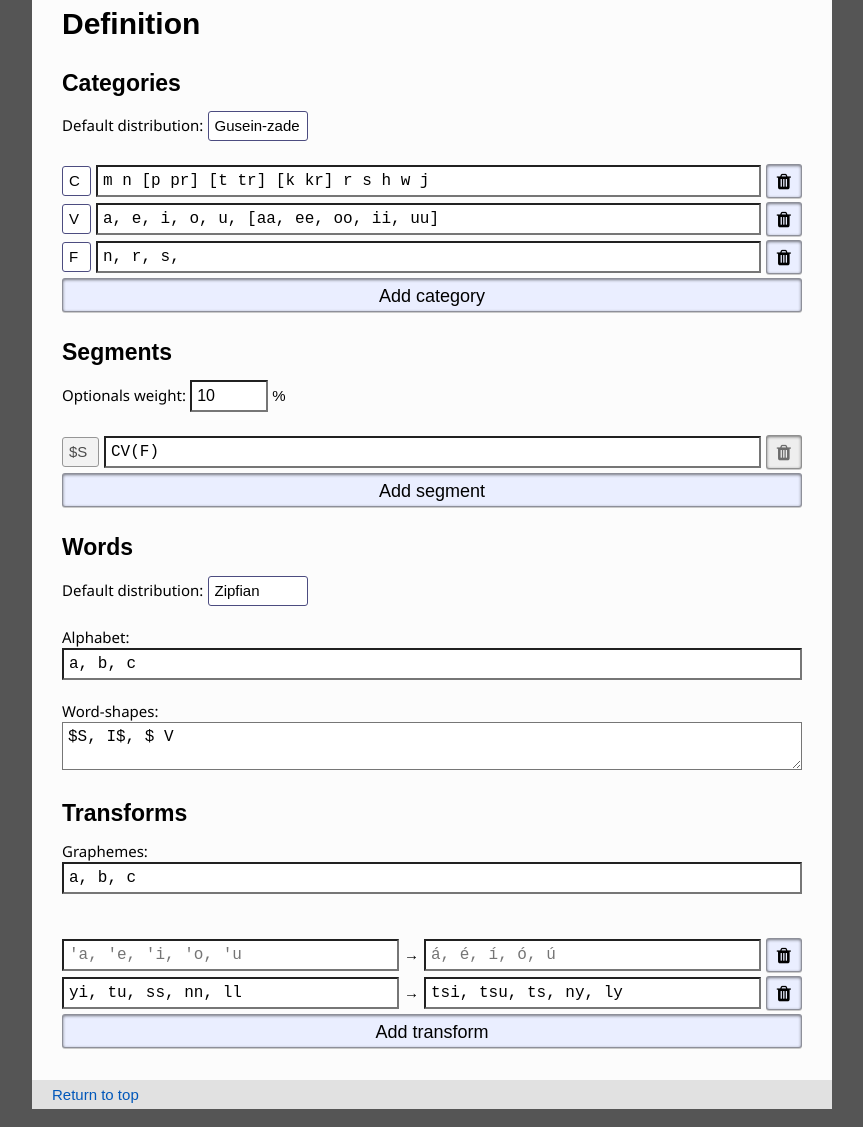
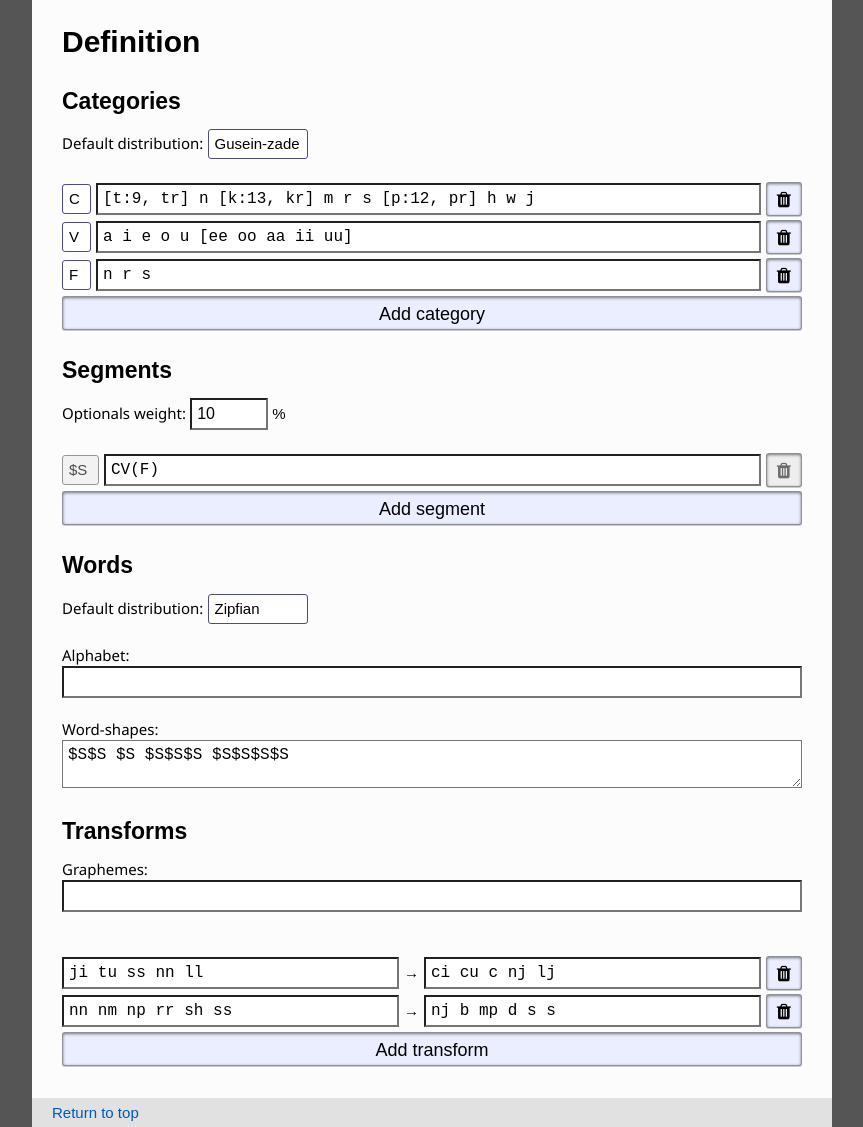
Before and after one commit to Neonnaut/vocabug-lite-ts, a website built with Vite: page index.html in a window 1280 px wide. Shown: the part 844-1971 px from the top of the page, without its empty margins (208-1071 px from the left). Built offline with nearby package versions, Linux system fonts and the light colour scheme; some packages are replaced by stand-ins of ours.

Commit message:
pre rewrite

```diff
--- a/index.html
+++ b/index.html
@@ -55,7 +55,7 @@
 
         </div>
 
-        <textarea spellcheck="false" data-gramm="false" data-gramm_editor="false" data-enable-grammarly="false" rows="6" id='voc-output-words-field' spellcheck='false' placeholder="Generated words will be shown here..."></textarea><br>
+        <textarea spellcheck="false" data-gramm="false" data-gramm_editor="false" data-enable-grammarly="false" rows="7" id='voc-output-words-field' spellcheck='false' placeholder="Generated words will be shown here..."></textarea><br>
 
         <div id='voc-output-message' style="border: 2px solid #000;"></div>
 
@@ -140,9 +140,9 @@
                 <option value="P">P</option><option value="Q">Q</option><option value="R">R</option>
                 <option value="S">S</option><option value="T">T</option><option value="U">U</option>
                 <option value="V">V</option><option value="W">W</option><option value="X">X</option>
-                <option value="Y">Y</option><option value="Z">Z</option>
+                <option value="Y">Y</option><option value="Z">Z</option>t n k m ch l ꞌ s r d h w b y p g
               </select>
-              <input type="text" name="category-field" spellcheck="false" class="w-full monospace" value="m n [p pr] [t tr] [k kr] r s h w j">
+              <input type="text" name="category-field" spellcheck="false" class="w-full monospace" value="[t:9, tr] n [k:13, kr] m r s [p:12, pr] h w j">
 
               <button class="voca-delete"><i class="fa fa-trash"></i></button>
             </div>
@@ -163,7 +163,7 @@
                 <option value="V" selected="selected">V</option><option value="W">W</option><option value="X">X</option>
                 <option value="Y">Y</option><option value="Z">Z</option>
               </select>
-              <input type="text" name="category-field" spellcheck="false" class="w-full monospace" value="a, e, i, o, u, [aa, ee, oo, ii, uu]">
+              <input type="text" name="category-field" spellcheck="false" class="w-full monospace" value="a i e o u [ee oo aa ii uu]">
 
               <button class="voca-delete"><i class="fa fa-trash"></i></button>
             </div>
@@ -182,7 +182,7 @@
                 <option value="V">V</option><option value="W">W</option><option value="X">X</option>
                 <option value="Y">Y</option><option value="Z">Z</option>
               </select>
-              <input type="text" name="category-field" spellcheck="false" class="w-full monospace" value="n, r, s,">
+              <input type="text" name="category-field" spellcheck="false" class="w-full monospace" value="n r s">
 
               <button class="voca-delete"><i class="fa fa-trash"></i></button>
             </div>
@@ -191,8 +191,6 @@
         </div>
 
         <button type="button" id="voc-add-category" class="wide-btn">Add category</button>
-
-
 
           <h3>Segments</h3>
 
@@ -231,37 +229,37 @@
 
           <label for="alphabet">Alphabet:</label><br>
           <div class="flex flex-col gap-2">
-            <input id="alphabet" type="text" spellcheck="false" class="monospace" aria-label="Pattern" value="a, b, c">
+            <input id="alphabet" type="text" spellcheck="false" class="monospace" value="">
           </div>
           <br>
 
 
           <label for="word-shapes">Word-shapes:</label><br>
-          <textarea spellcheck="false" id="word-shapes" class="monospace">$S, I$, $ V</textarea>
+          <textarea spellcheck="false" id="word-shapes" class="monospace">$S$S $S $S$S$S $S$S$S$S</textarea>
 
         <h3>Transforms</h3>
 
           <label for="graphemes">Graphemes:</label><br>
           <div class="flex flex-col gap-2">
-            <input id="graphemes" type="text" spellcheck="false" class="monospace" aria-label="Pattern" value="a, b, c">
+            <input id="graphemes" type="text" spellcheck="false" class="monospace" aria-label="Pattern" value="">
           </div>
         <br><br>
 
         <div id="transform-container">
           <div class="flex flex-col gap-2">
             <div class="flex items-center gap-2">
-              <input name="transform-target" spellcheck="false" type="text" placeholder="'a, 'e, 'i, 'o, 'u" class="w-full monospace">
+              <input name="transform-target" spellcheck="false" type="text" value="ji tu ss nn ll" class="w-full monospace">
               <a>&#8594;</a>
-              <input name="transform-after" spellcheck="false" type="text" placeholder="á, é, í, ó, ú" class="w-full monospace">
+              <input name="transform-after" spellcheck="false" type="text" value="ci cu c nj lj" class="w-full monospace">
               <button class="voca-delete"><i class="fa fa-trash"></i></button>
             </div>
           </div>
 
           <div class="flex flex-col gap-2">
             <div class="flex items-center gap-2">
-              <input name="transform-target" spellcheck="false" type="text" value="yi, tu, ss, nn, ll" class="w-full monospace">
+              <input name="transform-target" spellcheck="false" type="text" value="nn nm np rr sh ss" class="w-full monospace">
               <a>&#8594;</a>
-              <input name="transform-after" spellcheck="false" type="text" value="tsi, tsu, ts, ny, ly" class="w-full monospace">
+              <input name="transform-after" spellcheck="false" type="text" value="nj b mp d s s" class="w-full monospace">
               <button class="voca-delete"><i class="fa fa-trash"></i></button>
             </div>
           </div>
```
Also changed, not shown: src/modules/core.ts (+7 -24 lines), src/modules/text_builder.ts (+4 -4 lines).
